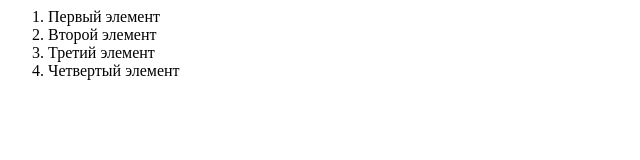
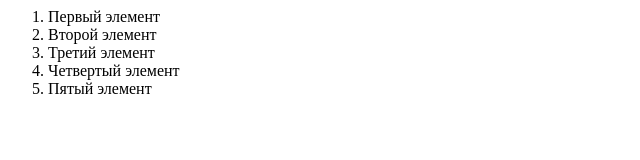
Before and after one commit to mramrasmr/hihi, a plain HTML site: page index.html in a window 1280 px wide. Shown: the whole page, without its empty margins (0-640 px from the left). Drawn offline with Linux system fonts and the light colour scheme.

Commit message:
Update index.html
добавил пятый элемент

```diff
--- a/index.html
+++ b/index.html
@@ -8,6 +8,8 @@
             <li>Второй элемент</li>
             <li>Третий элемент</li>
             <li>Четвертый элемент</li>
+            <li>Пятый элемент</li>
+
         </ol>
     </body>
 </html>
```
